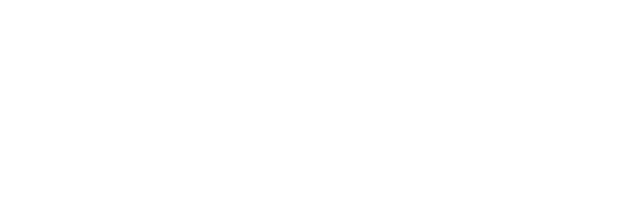
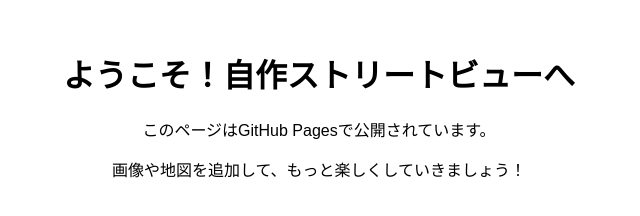
Before and after one commit to KESNONkw/my-street-view, a plain HTML site: page index.html in a window 1280 px wide. Shown: the whole page, without its empty margins (321-961 px from the left). Drawn offline with Linux system fonts and the light colour scheme; some packages are replaced by stand-ins of ours.

Commit message:
Update index.html

```diff
--- a/index.html
+++ b/index.html
@@ -1,13 +1,19 @@
 <!DOCTYPE html>
-<html>
+<html lang="ja">
   <head>
-    <title>自作ストリートビュー</title>
-    <script src="https://maps.googleapis.com/maps/api/js?key=YOUR_API_KEY"></script>
+    <meta charset="UTF-8">
+    <title>My Street View</title>
     <style>
-      #map { height: 100%; width: 100%; }
-      html, body { height: 100%; margin: 0; padding: 0; }
+      body {
+        font-family: sans-serif;
+        text-align: center;
+        margin: 50px;
+      }
     </style>
   </head>
   <body>
+    <h1>ようこそ！自作ストリートビューへ</h1>
+    <p>このページはGitHub Pagesで公開されています。</p>
+    <p>画像や地図を追加して、もっと楽しくしていきましょう！</p>
   </body>
 </html>
```
